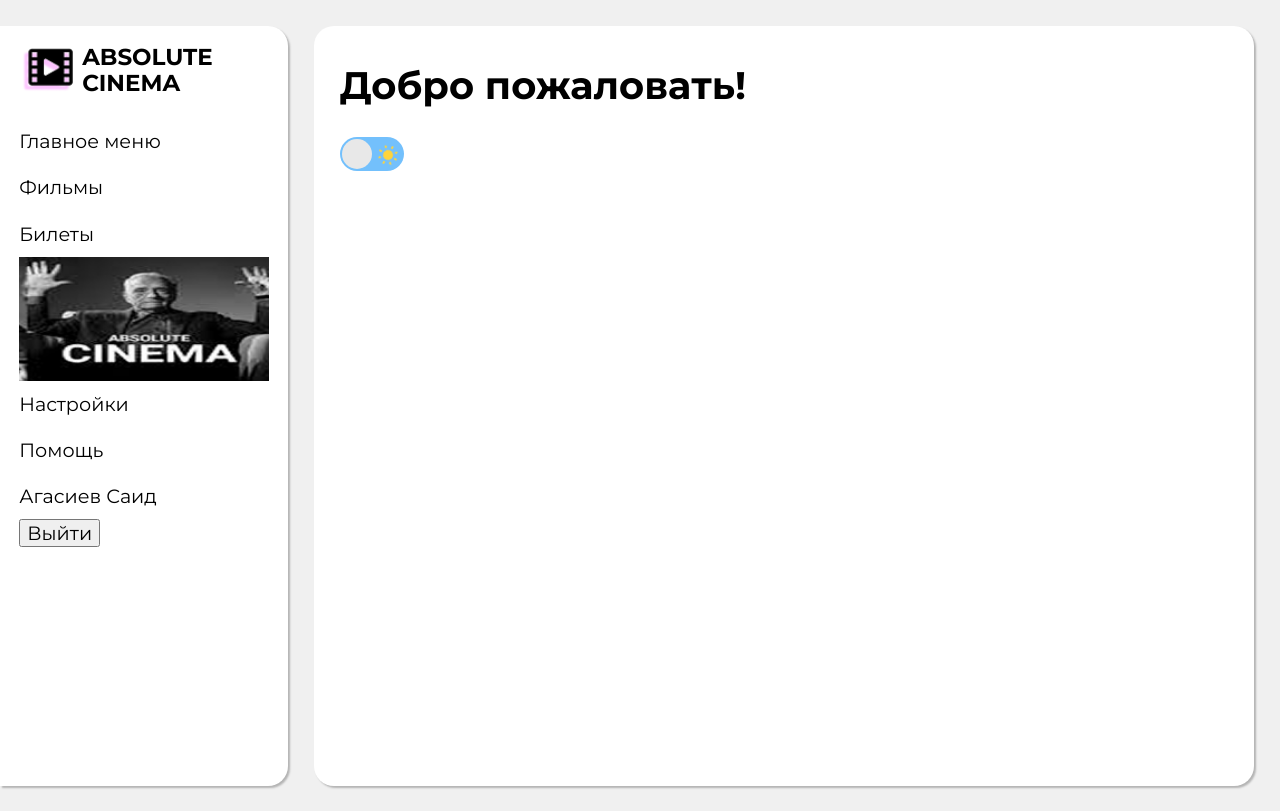
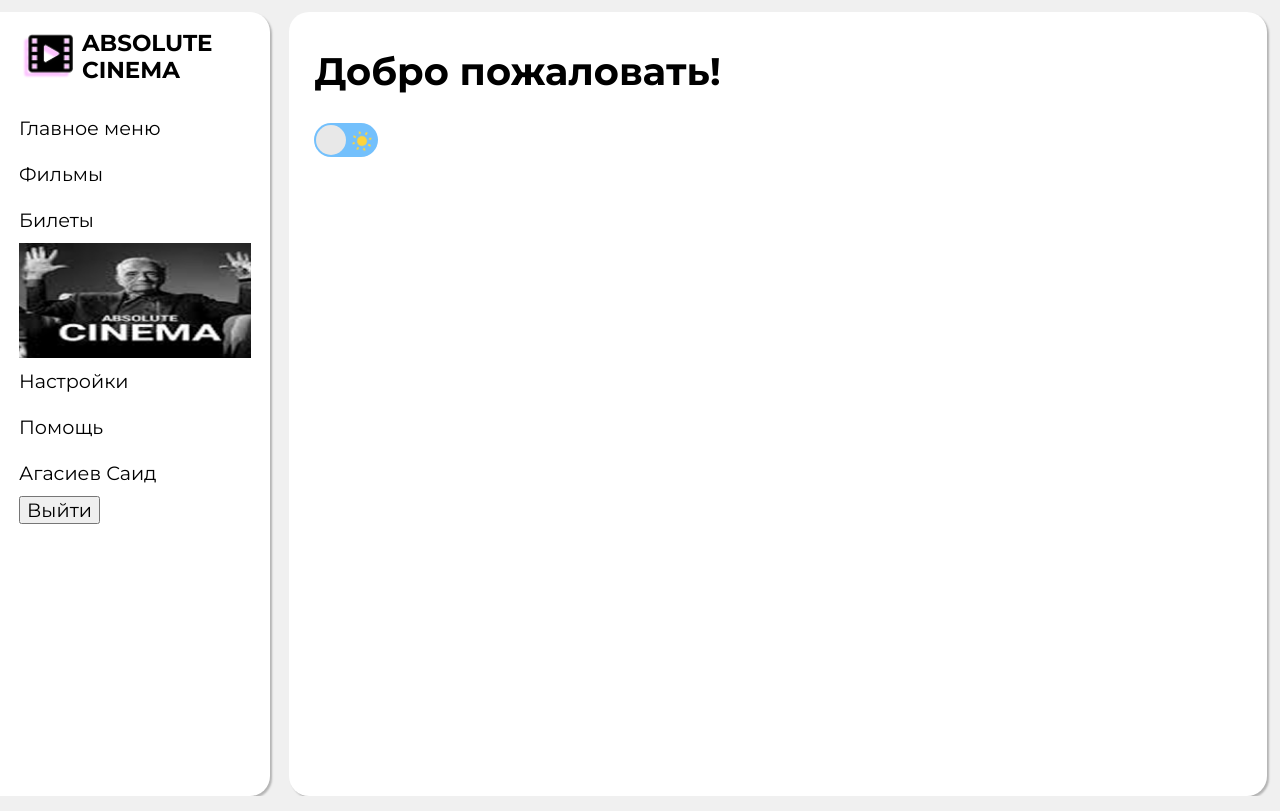
Before and after one commit to chikibambony137/absolute-cinema, a Vue app: page / in a window 1280 px wide. Built offline with nearby package versions, Linux system fonts and the light colour scheme.

Commit message:
fix content height

```diff
--- a/src/App.vue
+++ b/src/App.vue
@@ -1,15 +1,14 @@
 <script>
-  import Menu from './components/Menu.vue';
+import Menu from "./components/Menu.vue";
 
-  export default {
-    components: { Menu },
-  }
+export default {
+  components: { Menu },
+};
 </script>
 
 <template>
   <div class="main">
-
-    <Menu class="main__menu"/>
+    <Menu class="main__menu" />
 
     <div class="content">
       <router-view></router-view>
@@ -18,5 +17,54 @@
 </template>
 
 <style lang="scss" scoped>
+@import "var.scss";
 
+.main {
+  display: flex;
+  flex-direction: row;
+  overflow: hidden;
+
+  gap: 1.5vw;
+  padding: {
+    top: 1.5vh;
+    right: 1vw;
+  }
+  @media (max-width: 768px) {
+    padding: {
+      top: 1vh;
+      left: 1vw
+    };
+  }
+}
+
+.content {
+  background-color: $light-theme-block-background-color;
+  width: 100%;
+  min-width: 300px;
+  height: 98dvh;
+
+  overflow: scroll;
+  scroll-behavior: smooth;
+  scrollbar-width: none;
+
+  box-sizing: border-box;
+  border-radius: 20px;
+  padding: {
+    top: 1%;
+    left: 2%;
+    right: 2%;
+    bottom: 1%;
+  }
+
+  box-shadow: $global-shadow-box;
+
+  h2 {
+    font-size: 1.3rem;
+  }
+
+  @media (prefers-color-scheme: dark) {
+    background-color: $dark-theme-block-background-color;
+    color: $dark-theme-text-color;
+  }
+}
 </style>
--- a/src/components/Menu.vue
+++ b/src/components/Menu.vue
@@ -69,9 +69,9 @@ export default {};
 
 .menu {
   background-color: $light-theme-block-background-color;
-  width: 30%;
-  height: 95dvh;
-  margin: 2vw 0 2vw 0;
+  width: 27%;
+  height: 98dvh;
+
   box-sizing: border-box;
   border-radius: 0 20px 20px 0;
   padding: {
--- a/src/style.scss
+++ b/src/style.scss
@@ -17,42 +17,3 @@
     font-size: 1em;
   }
 }
-
-.main {
-  display: flex;
-  flex-direction: row;
-  overflow: hidden;
-}
-
-.content {
-  background-color: $light-theme-block-background-color;
-  width: 100%;
-  min-width: 300px;
-  height: 95dvh;
-
-  overflow: scroll;
-  scroll-behavior: smooth;
-  scrollbar-width: none;
-
-  box-sizing: border-box;
-  border-radius: 20px;
-  padding: {
-    top: 1%;
-    left: 2%;
-    right: 2%;
-    bottom: 1%;
-  }
-
-  box-shadow: $global-shadow-box;
-
-  margin: 2vw;
-
-  h2 {
-    font-size: 1.3rem;
-  }
-
-  @media (prefers-color-scheme: dark) {
-    background-color: $dark-theme-block-background-color;
-    color: $dark-theme-text-color;
-  }
-}
```
